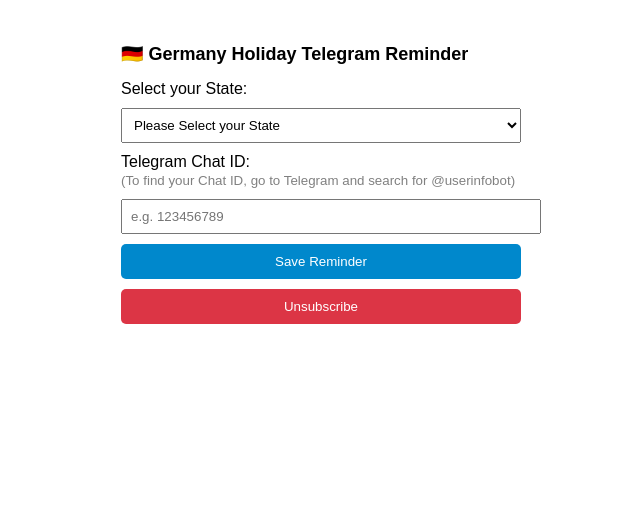
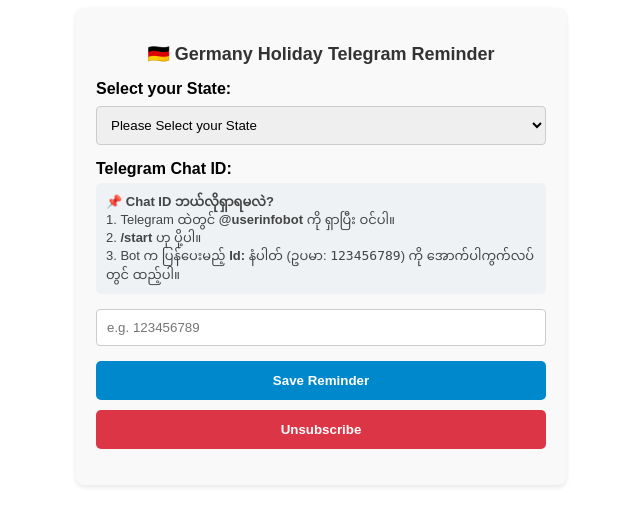
Before and after one commit to myokyawthusoe/germany-holiday-bot, a Flask app: page / in a window 1280 px wide. Shown: the top 526 px of the page, without its empty margins (319-959 px from the left). Run offline with Flask 3, Linux system fonts and the light colour scheme.

Commit message:
Update index.html

```diff
--- a/templates/index.html
+++ b/templates/index.html
@@ -6,12 +6,12 @@
     <title>Germany Holiday Telegram Reminder</title>
 </head>
 <body>
-    <div style="padding: 20px; font-family: sans-serif; max-width: 400px; margin: auto;">
-        <h2 style="font-size: 18px; white-space: nowrap;">🇩🇪 Germany Holiday Telegram Reminder</h2>
+    <div style="padding: 20px; font-family: sans-serif; max-width: 450px; margin: auto; background: #f9f9f9; border-radius: 8px; box-shadow: 0 2px 5px rgba(0,0,0,0.1);">
+        <h2 style="font-size: 18px; white-space: nowrap; text-align: center; color: #333;">🇩🇪 Germany Holiday Telegram Reminder</h2>
 
         <form id="reminderForm">
-            <label>Select your State:</label><br>
-            <select id="state" required style="width: 100%; padding: 8px; margin: 10px 0;">
+            <label style="font-weight: bold;">Select your State:</label><br>
+            <select id="state" required style="width: 100%; padding: 10px; margin: 8px 0 15px 0; border: 1px solid #ccc; border-radius: 4px;">
                 <option value="" disabled selected>Please Select your State</option>
                 <option value="BW">Baden-Württemberg</option>
                 <option value="BY">Bayern</option>
@@ -30,22 +30,27 @@
                 <option value="SH">Schleswig-Holstein</option>
                 <option value="TH">Thüringen</option>
             </select>
-            <br>
 
-            <label>Telegram Chat ID:</label><br>
-            <small style="color: gray;">(To find your Chat ID, go to Telegram and search for @userinfobot)</small>
-            <input type="text" id="chatId" placeholder="e.g. 123456789" required style="width: 100%; padding: 8px; margin: 10px 0;">
-            <br>
+            <label style="font-weight: bold;">Telegram Chat ID:</label><br>
+            <!-- Chat ID ရှာရမည့် ရှင်းလင်းချက် လမ်းညွှန်စာ -->
+            <div style="background: #eef2f5; padding: 10px; border-radius: 5px; font-size: 13px; color: #444; margin: 5px 0 10px 0; line-height: 1.4;">
+                📌 <b>Chat ID ဘယ်လိုရှာရမလဲ?</b><br>
+                1. Telegram ထဲတွင် <b>@userinfobot</b> ကို ရှာပြီး ဝင်ပါ။<br>
+                2. <b>/start</b> ဟု ပို့ပါ။<br>
+                3. Bot က ပြန်ပေးမည့် <b>Id:</b> နံပါတ် (ဥပမာ: <code>123456789</code>) ကို အောက်ပါကွက်လပ်တွင် ထည့်ပါ။
+            </div>
 
-            <button type="submit" style="width: 100%; padding: 10px; background: #0088cc; color: white; border: none; border-radius: 5px; cursor: pointer; margin-bottom: 10px;">
+            <input type="text" id="chatId" placeholder="e.g. 123456789" required style="width: 100%; padding: 10px; margin: 5px 0 15px 0; border: 1px solid #ccc; border-radius: 4px; box-sizing: border-box;">
+
+            <button type="submit" style="width: 100%; padding: 12px; background: #0088cc; color: white; border: none; border-radius: 5px; cursor: pointer; font-weight: bold; margin-bottom: 10px;">
                 Save Reminder
             </button>
 
-            <button type="button" id="unsubBtn" style="width: 100%; padding: 10px; background: #dc3545; color: white; border: none; border-radius: 5px; cursor: pointer;">
+            <button type="button" id="unsubBtn" style="width: 100%; padding: 12px; background: #dc3545; color: white; border: none; border-radius: 5px; cursor: pointer; font-weight: bold;">
                 Unsubscribe
             </button>
         </form>
-        <p id="statusMsg" style="margin-top: 15px; font-weight: bold;"></p>
+        <p id="statusMsg" style="margin-top: 15px; font-weight: bold; text-align: center;"></p>
     </div>
 
     <script>
```
